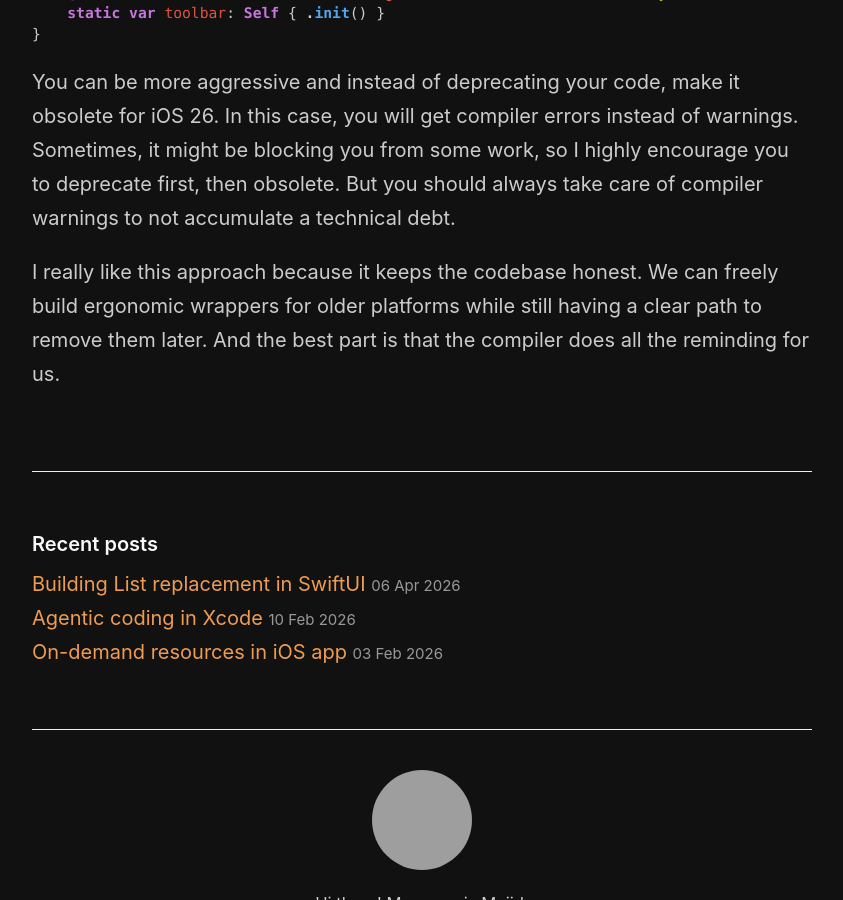
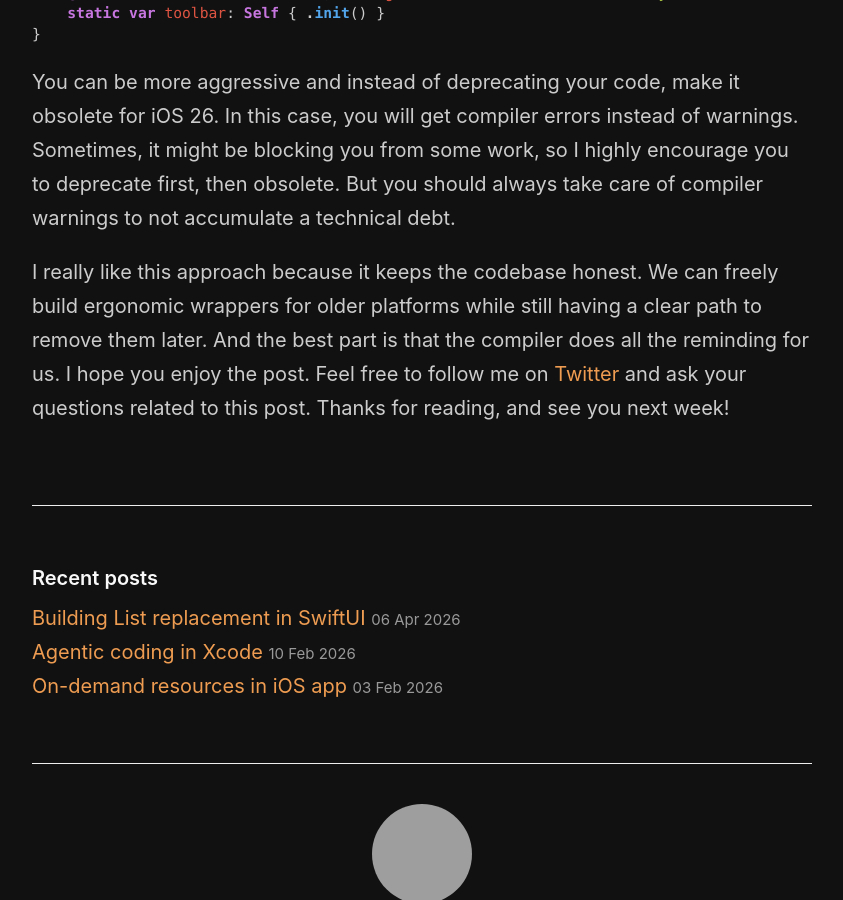
Before and after one commit to mecid/mecid.github.io, a Jekyll site: the page built from _posts/2026-05-19-deprecating-your-own-convenience-api.md, in a window 1280 px wide and 900 px high, scrolled down 2843 px, cut to the strip 0-900 px from the top of the window. Shown: the whole strip, without its empty margins (218-1061 px from the left). Built offline with Jekyll 4.4.1, drawn with Linux system fonts in a browser that asks for light colours; grey boxes are pictures that could not be loaded.

Commit message:
conclusion tuned in the deprecating post

```diff
--- a/_posts/2026-05-19-deprecating-your-own-convenience-api.md
+++ b/_posts/2026-05-19-deprecating-your-own-convenience-api.md
@@ -92,4 +92,4 @@
 
 You can be more aggressive and instead of deprecating your code, make it obsolete for iOS 26. In this case, you will get compiler errors instead of warnings. Sometimes, it might be blocking you from some work, so I highly encourage you to deprecate first, then obsolete. But you should always take care of compiler warnings to not accumulate a technical debt.
 
-I really like this approach because it keeps the codebase honest. We can freely build ergonomic wrappers for older platforms while still having a clear path to remove them later. And the best part is that the compiler does all the reminding for us.
+I really like this approach because it keeps the codebase honest. We can freely build ergonomic wrappers for older platforms while still having a clear path to remove them later. And the best part is that the compiler does all the reminding for us. I hope you enjoy the post. Feel free to follow me on [Twitter](https://twitter.com/mecid) and ask your questions related to this post. Thanks for reading, and see you next week!
```
